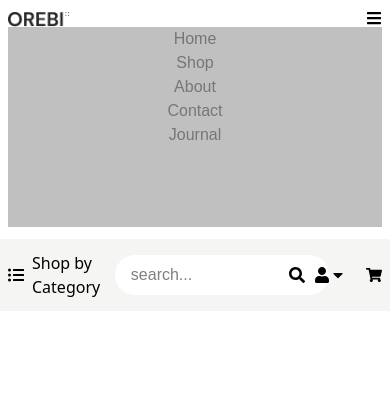
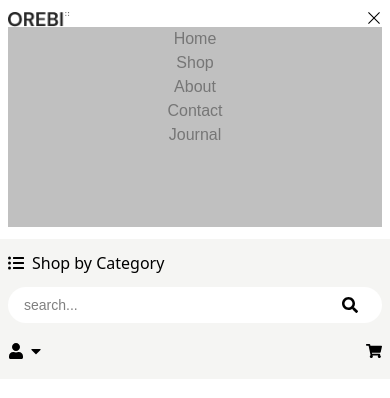
Before and after one commit to Ahnaft99/final-project, a React (Vite) app: page / in a window 390 px wide. Shown: the top 398 px of the page. Built offline with nearby package versions, Linux system fonts and the light colour scheme.

Commit message:
responsive

```diff
--- a/src/Components/Header.jsx
+++ b/src/Components/Header.jsx
@@ -31,7 +31,7 @@ const Header = () => {
             </ul>
           </div>
           <div className='lg:hidden absolute top-[10px] right-2' onClick={handleMenu }>
-            {menu ? <RxCross1 /> : <FaBars />}
+            {menu ? <FaBars /> : <RxCross1 />}
           </div>
         </div>
       </Container>
--- a/src/Components/Navbar.jsx
+++ b/src/Components/Navbar.jsx
@@ -6,103 +6,108 @@ import { IoChevronForward } from 'react-icons/io5'
 const Navbar = () => {
     let cateRef = useRef()
     let accRef = useRef()
-    let [show, setShow] =useState(false)
+    let [show, setShow] = useState(false)
     let [accshow, setAccShow] = useState(false)
-   useEffect(()=>{
-    document.addEventListener("click", (e)=>{
-        console.log(cateRef);
-        if(cateRef.current.contains(e.target)==true){
+    useEffect(() => {
+        document.addEventListener("click", (e) => {
+            if (cateRef.current.contains(e.target) == true) {
                 setShow(!show)
-        }else{
+            } else {
                 setShow(false)
             }
-        if(accRef.current.contains(e.target)==true){
+            if (accRef.current.contains(e.target) == true) {
                 setAccShow(!accshow)
-        }else{
+            } else {
                 setAccShow(false)
             }
         })
-   }, [show, accshow] )
+    }, [show, accshow])
     return (
         <div className='bg-[#F5F5F3] py-3'>
             <Container>
-            <div className='flex items-center '>
-            <div className='w-2/7  relative'>
+
+                <div className='lg:flex  lg:items-center gap-y-4'>
+
+                    <div className='w-full lg:w-2/7 relative'>
                         <div className='flex items-center gap-x-2'>
-            <div className=''>
+                            <div>
                                 <FaListUl ref={cateRef} className='cursor-pointer' />
                             </div>
-            <h2>Shop by Category</h2>
+                            <h2 className='text-base'>Shop by Category</h2>
                         </div>
                         {show && (
-
-           <div className='py-3 bg-[#262626] absolute left-0 top-[33px] w-full'>
+                            <div className='py-3 bg-[#262626] absolute left-0 top-[33px] w-full z-50'>
                                 <ul className='gap-x-2'>
-                <li className='text-[rgba(255,255,255,0.7)] font-dm items-center pr-2 border-b-[1px] border-[#D8D8D8] pl-[20px] hover:pl-[30px] duration-300 ease-in-out cursor-pointer'>
+                                    <li className='text-[rgba(255,255,255,0.7)] font-dm items-center pr-2 border-b border-[#D8D8D8] pl-[20px] hover:pl-[30px] duration-300 ease-in-out'>
                                         <div className='flex justify-between'>
                                             <span>Accesories</span> <IoChevronForward />
-                      </div></li>
-                      <li className='text-[rgba(255,255,255,0.7)] font-dm items-center pr-2 border-b-[1px] border-[#D8D8D8] pl-[20px] hover:pl-[30px] duration-300 ease-in-out cursor-pointer'>
+                                        </div>
+                                    </li>
+                                    <li className='text-[rgba(255,255,255,0.7)] font-dm items-center pr-2 border-b border-[#D8D8D8] pl-[20px] hover:pl-[30px] duration-300 ease-in-out'>
                                         <div className='flex justify-between'>
                                             <span>Furniture</span> <IoChevronForward />
-                      </div></li>
-                      <li className='text-[rgba(255,255,255,0.7)] font-dm items-center pr-2 border-b-[1px] border-[#D8D8D8] pl-[20px] hover:pl-[30px] duration-300 ease-in-out cursor-pointer'>
+                                        </div>
+                                    </li>
+                                    <li className='text-[rgba(255,255,255,0.7)] font-dm items-center pr-2 border-b border-[#D8D8D8] pl-[20px] hover:pl-[30px] duration-300 ease-in-out'>
                                         <div className='flex justify-between'>
                                             <span>Electronics</span> <IoChevronForward />
-                      </div></li>
-                      <li className='text-[rgba(255,255,255,0.7)] font-dm items-center pr-2 border-b-[1px] border-[#D8D8D8] pl-[20px] hover:pl-[30px] duration-300 ease-in-out cursor-pointer'>
+                                        </div>
+                                    </li>
+                                    <li className='text-[rgba(255,255,255,0.7)] font-dm items-center pr-2 border-b border-[#D8D8D8] pl-[20px] hover:pl-[30px] duration-300 ease-in-out'>
                                         <div className='flex justify-between'>
                                             <span>Clothes</span> <IoChevronForward />
-                      </div></li>
-                      <li className='text-[rgba(255,255,255,0.7)] font-dm items-center pr-2 border-b-[1px] border-[#D8D8D8] pl-[20px] hover:pl-[30px] duration-300 ease-in-out cursor-pointer'>
+                                        </div>
+                                    </li>
+                                    <li className='text-[rgba(255,255,255,0.7)] font-dm items-center pr-2 border-b border-[#D8D8D8] pl-[20px] hover:pl-[30px] duration-300 ease-in-out'>
                                         <div className='flex justify-between'>
                                             <span>Bags</span> <IoChevronForward />
-                      </div></li>
-                      <li className='text-[rgba(255,255,255,0.7)] font-dm items-center pr-2 border-b-[1px] border-[#D8D8D8] pl-[20px] hover:pl-[30px] duration-300 ease-in-out cursor-pointerg'>
+                                        </div>
+                                    </li>
+                                    <li className='text-[rgba(255,255,255,0.7)] font-dm items-center pr-2 border-b border-[#D8D8D8] pl-[20px] hover:pl-[30px] duration-300 ease-in-out'>
                                         <div className='flex justify-between'>
                                             <span>Home appliances</span> <IoChevronForward />
-                      </div></li>
-
+                                        </div>
+                                    </li>
                                 </ul>
                             </div>
                         )}
+                    </div>
 
-            </div>
-            <div className='w-4/7'>
-            <div className='relative'>
-            <input type="text" placeholder='search...' className='bg-[#fff] font-dm rounded-full pl-4 w-full py-2' />
+
+                    <div className='w-full lg:w-4/7'>
+                        <div className='relative py-3 lg:py-0'>
+                            <input
+                                type="text"
+                                placeholder='search...'
+                                className='bg-[#fff] font-dm rounded-full pl-4 w-full py-2 text-sm'
+                            />
                             <div className='absolute right-6 top-[50%] translate-y-[-50%]'>
                                 <FaSearch />
-
+                            </div>
                         </div>
                     </div>
 
 
-
-            </div>
-            <div className='w-1/7 relative'>
-            <div className='flex items-center justify-end gap-x-5'>
-            <div ref={accRef} className='flex'>
+                    <div className='w-full lg:w-1/7 relative'>
+                        <div className='flex items-center justify-between py-2 lg:py-0 lg:justify-end gap-x-5'>
+                            <div ref={accRef} className='flex items-center gap-x-1'>
                                 <FaUser />
                                 <FaCaretDown />
-
                             </div>
                             <div>
                                 <FaShoppingCart />
-
                             </div>
                         </div>
                         {accshow &&
-              <div className='bg-[#fff] text-[#262626]  absolute left-0 top-[33px] w-full'>
+                            <div className='bg-[#fff] text-[#262626] absolute left-0 top-[33px] w-full z-50'>
                                 <ul>
-                    <li className='hover:bg-[#262626] hover:text-[#fff] duration-300 ease-in-out font-dm py-2 text-center cursor-pointer'>My Account</li>
-                    <li className='hover:bg-[#262626] hover:text-[#fff] duration-300 ease-in-out font-dm py-2 text-center cursor-pointer'>Login</li>
+                                    <li className='hover:bg-[#262626] hover:text-[#fff] duration-300 ease-in-out font-dm py-2 text-center'>My Account</li>
+                                    <li className='hover:bg-[#262626] hover:text-[#fff] duration-300 ease-in-out font-dm py-2 text-center'>Login</li>
                                 </ul>
                             </div>
                         }
                     </div>
                 </div>
-
             </Container>
         </div>
     )
```
Lines whose indentation alone changed are shown as unchanged.
